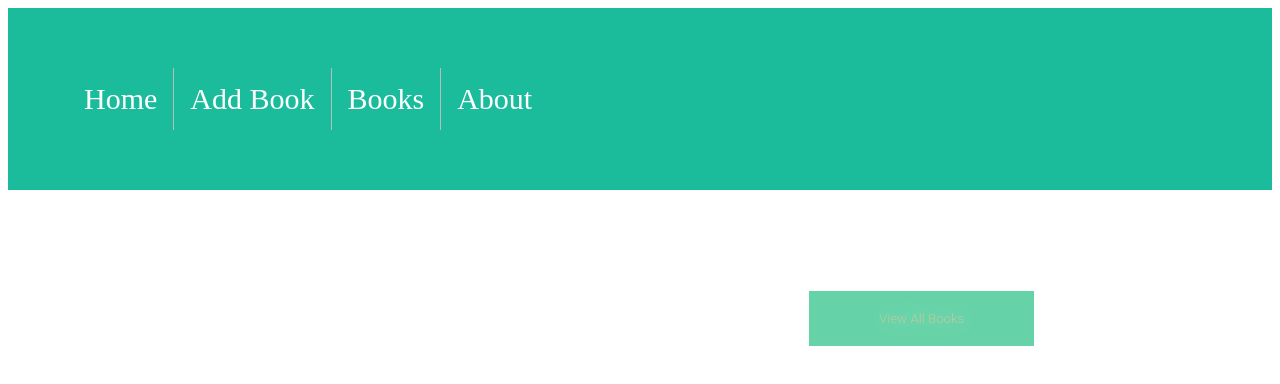
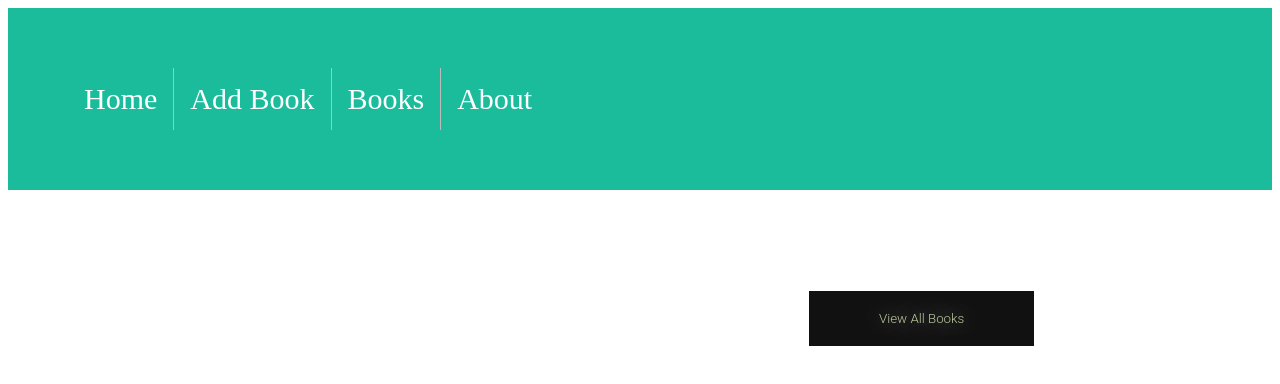
Before and after one commit to greensharpie/BookShelf, a React (Create React App) app in the folder client/: page / in a window 1280 px wide. In both pictures the pointer is over the button "View All Books". Shown: the top 384 px of the page. Built offline with nearby package versions, Linux system fonts and the light colour scheme; the HTML template or start-up script is replaced by a standard one.

Commit message:
last commit before deployment

```diff
--- a/client/src/App.css
+++ b/client/src/App.css
@@ -84,6 +84,7 @@ button.allBooks:hover{
 text-shadow: 0 0 2em rgba(255,255,255,1);
 color:#bbcb9f;
 border-color:#FFFFFF;
+background-color: #111;
 }
 
 .homeContainer {
```
